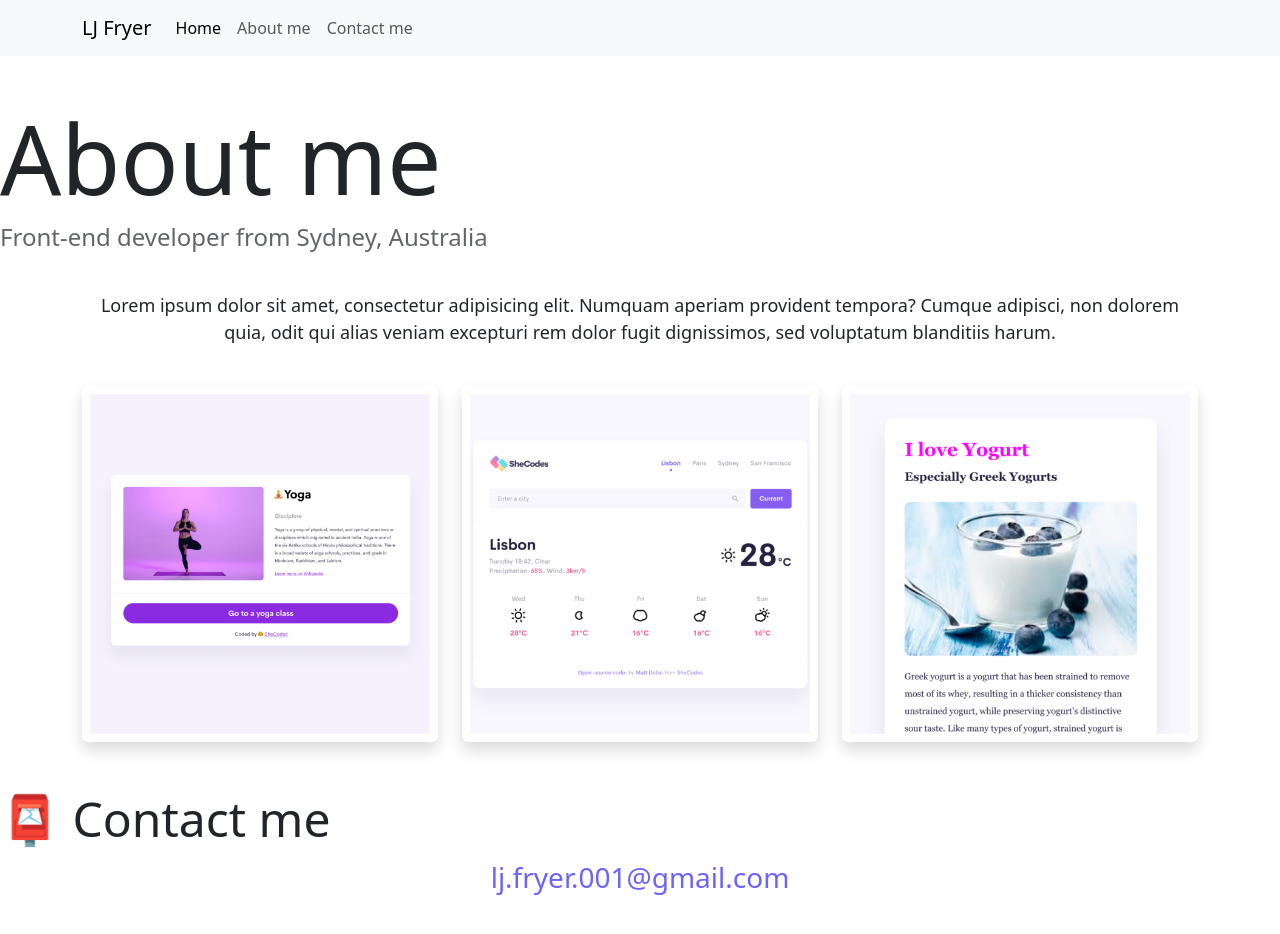
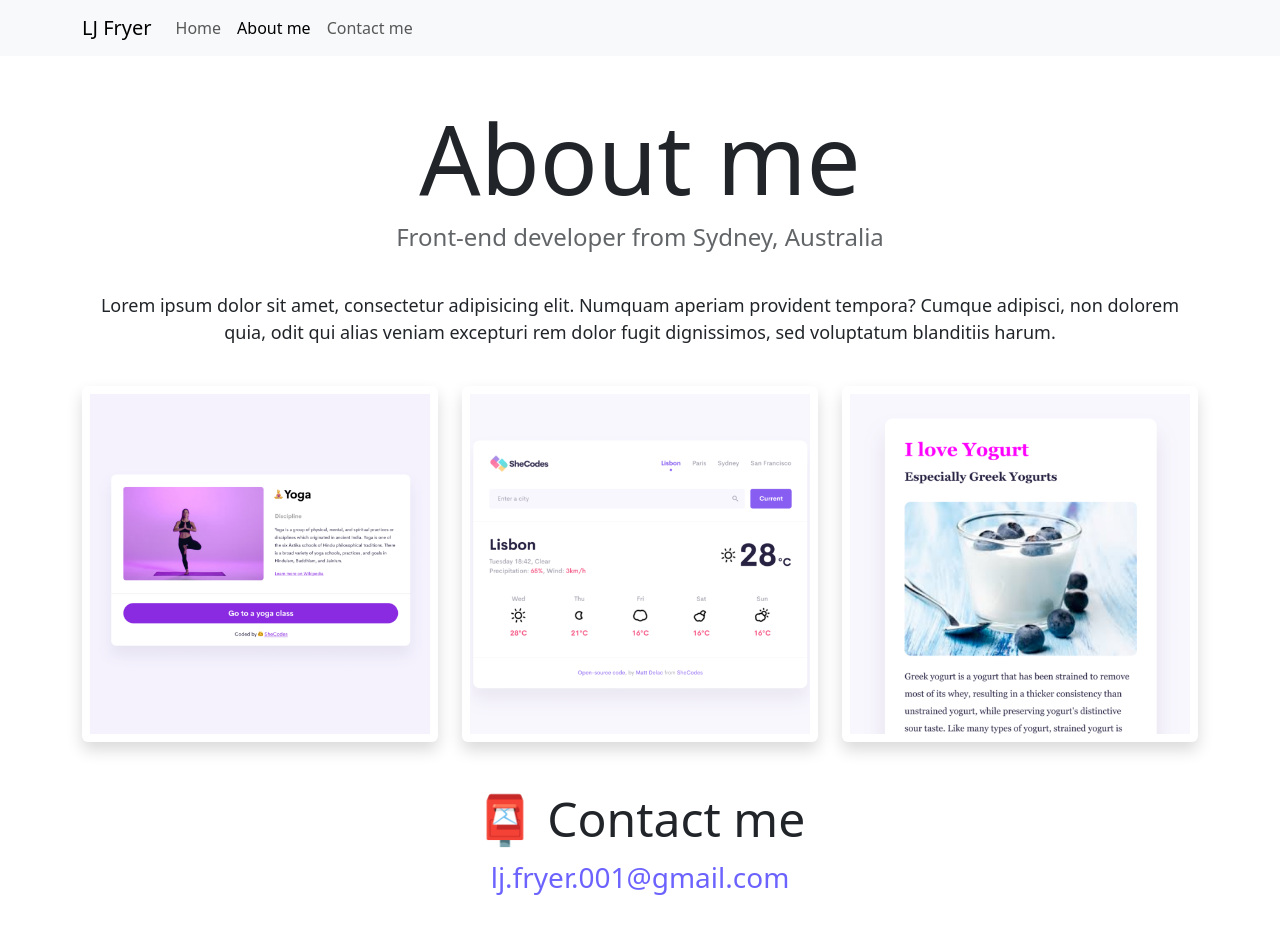
Before and after one commit to LJ-Fryer/advanced-bootstrap-homework, a website: page about.html in a window 1280 px wide. Drawn offline with nearby package versions, Linux system fonts and the light colour scheme.

Commit message:
Added .active to relevant nav-links

```diff
--- a/about.html
+++ b/about.html
@@ -21,7 +21,7 @@
   <body>
     <nav class="navbar navbar-expand-lg navbar-light bg-light fixed-top">
       <div class="container">
-        <a class="navbar-brand" href="index.html">LJ Fryer</a>
+        <a class="navbar-brand active" href="/">LJ Fryer</a>
         <button
           class="navbar-toggler"
           type="button"
@@ -36,12 +36,10 @@
         <div class="collapse navbar-collapse" id="navbarNav">
           <ul class="navbar-nav">
             <li class="nav-item">
-              <a class="nav-link active" aria-current="page" href="index.html"
-                >Home</a
-              >
+              <a class="nav-link" aria-current="page" href="/">Home</a>
             </li>
             <li class="nav-item">
-              <a class="nav-link" href="about.html">About me</a>
+              <a class="nav-link active" href="about.html">About me</a>
             </li>
             <li class="nav-item">
               <a class="nav-link" href="about.html#contact">Contact me</a>
@@ -50,8 +48,8 @@
         </div>
       </div>
     </nav>
-    <h1>About me</h1>
-    <h3>Front-end developer from Sydney, Australia</h3>
+    <h1 class="text-center">About me</h1>
+    <h3 class="text-center">Front-end developer from Sydney, Australia</h3>
     <div class="about-paragraphs">
       <p class="text-center">
         Lorem ipsum dolor sit amet, consectetur adipisicing elit. Numquam
@@ -74,7 +72,7 @@
       </div>
     </div>
     <div id="contact" class="mt-5">
-      <h2>📮 Contact me</h2>
+      <h2 class="text-center">📮 Contact me</h2>
       <a href="mailto:lj.fryer.001@gmail.com" class="email-link">
         lj.fryer.001@gmail.com
       </a>
```
Also changed, not shown: index.html (+2 -2 lines).
